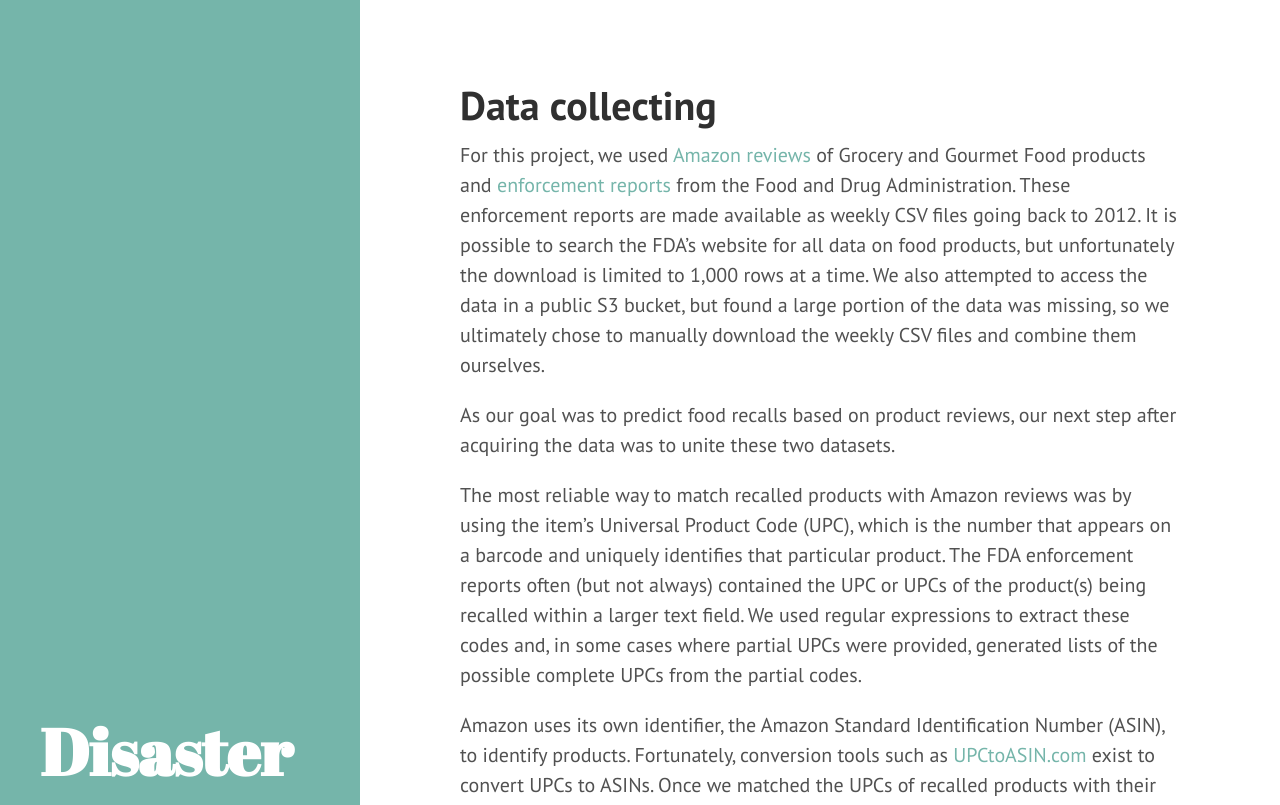
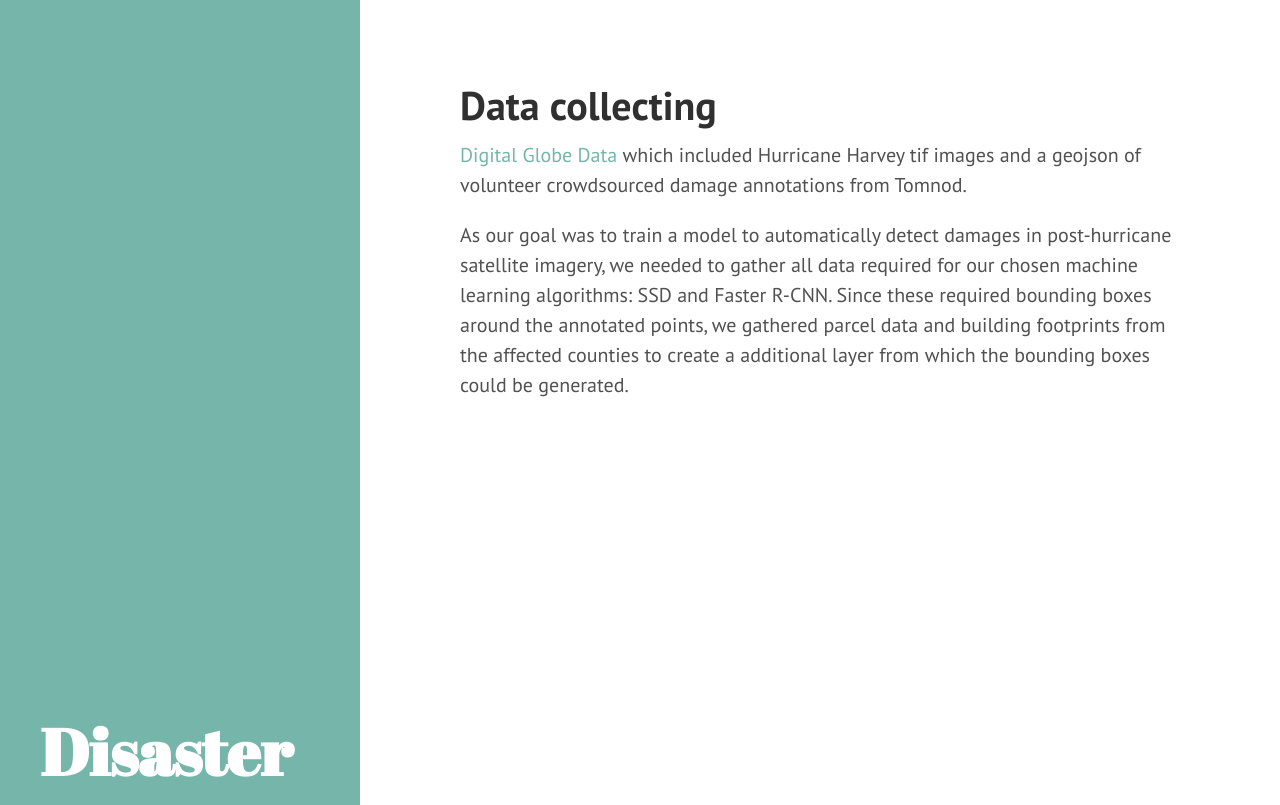
Before and after one commit to DDS-Lab/disaster-damage-detection, a Jekyll site: the page built from data-collection.md, in a window 1280 px wide and 1400 px high. Shown: the top 805 px of the window. Built offline with Jekyll 4.4.1, drawn with Linux system fonts in a browser that asks for light colours; some of the changed text lies outside the part shown.

Commit message:
Update data-collection.md

```diff
--- a/data-collection.md
+++ b/data-collection.md
@@ -2,53 +2,6 @@
 layout: page
 title: Data collecting
 ---
+[Digital Globe Data](https://www.digitalglobe.com/opendata/hurricane-harvey/post-event) which included Hurricane Harvey tif images and a geojson of volunteer crowdsourced damage annotations from Tomnod.
 
-For this project, we used
-[Amazon reviews](http://jmcauley.ucsd.edu/data/amazon/links.html) of Grocery and
-Gourmet Food products and
-[enforcement reports](http://www.fda.gov/Safety/Recalls/EnforcementReports/default.htm)
-from the Food and Drug Administration. These enforcement reports are made
-available as weekly CSV files going back to 2012. It is possible to search the
-FDA's website for all data on food products, but unfortunately the download is
-limited to 1,000 rows at a time. We also attempted to access the data in a
-public S3 bucket, but found a large portion of the data was missing, so we
-ultimately chose to manually download the weekly CSV files and combine them
-ourselves.
-
-As our goal was to predict food recalls based on product reviews, our next step
-after acquiring the data was to unite these two datasets.
-
-The most reliable way to match recalled products with Amazon reviews was by
-using the item's Universal Product Code (UPC), which is the number that appears
-on a barcode and uniquely identifies that particular product. The FDA
-enforcement reports often (but not always) contained the UPC or UPCs of the
-product(s) being recalled within a larger text field. We used regular
-expressions to extract these codes and, in some cases where partial UPCs were
-provided, generated lists of the possible complete UPCs from the partial codes.
-
-Amazon uses its own identifier, the Amazon Standard Identification Number
-(ASIN), to identify products. Fortunately, conversion tools such as
-[UPCtoASIN.com](http://upctoasin.com) exist to convert UPCs to ASINs. Once we
-matched the UPCs of recalled products with their corresponding ASINs, we were
-able to start exploring the differences in reviews for recalled and non-recalled
-products.
-
-[![Number of reviews for recalled vs. non-recalled products](https://github.com/uwescience/DSSG2016-UnsafeFoods/raw/master/figs/total-review-n-1.png)](https://github.com/uwescience/DSSG2016-UnsafeFoods/blob/master/notebooks/review_summary_vis.md#review-counts-of-recalled-vs-non-recalled-products)
-
-Not surprisingly, there are vastly more reviews for products that have not been
-recalled than there are for products that have been recalled, since most food
-products never get recalled. Over 1,000,000 reviews were for non-recalled
-products, and just over 5,000 were for recalled products. Reviews for recalled
-products made up less than one half of one percent of the total dataset.
-
-The number of reviews for both recalled and non-recalled products has increased
-over time, likely tracking Amazon's popularity as a website and/or the number of
-food products they carry.
-
-[![Number of reviews over time](https://github.com/uwescience/DSSG2016-UnsafeFoods/raw/master/figs/monthly-counts-1.png)](https://github.com/uwescience/DSSG2016-UnsafeFoods/blob/master/notebooks/review_summary_vis.md#reviews-per-month-of-recalled-vs-non-recalled-products)
-
-The Amazon review data also includes the rating (1-5 stars) that the reviewer
-gave the product. For both recalled and non-recalled products, five-star reviews
-are by far the most common.
-
-[![Rating distribution for recalled and non-recalled products](https://github.com/uwescience/DSSG2016-UnsafeFoods/raw/master/figs/rating-distributions-1.png)](https://github.com/uwescience/DSSG2016-UnsafeFoods/blob/master/notebooks/review_summary_vis.md#rating-distribution-for-recalled-and-non-recalled-products)
+As our goal was to train a model to automatically detect damages in post-hurricane satellite imagery, we needed to gather all data required for our chosen machine learning algorithms: SSD and Faster R-CNN.  Since these required bounding boxes around the annotated points, we gathered parcel data and building footprints from the affected counties to create a additional layer from which the bounding boxes could be generated.
```
